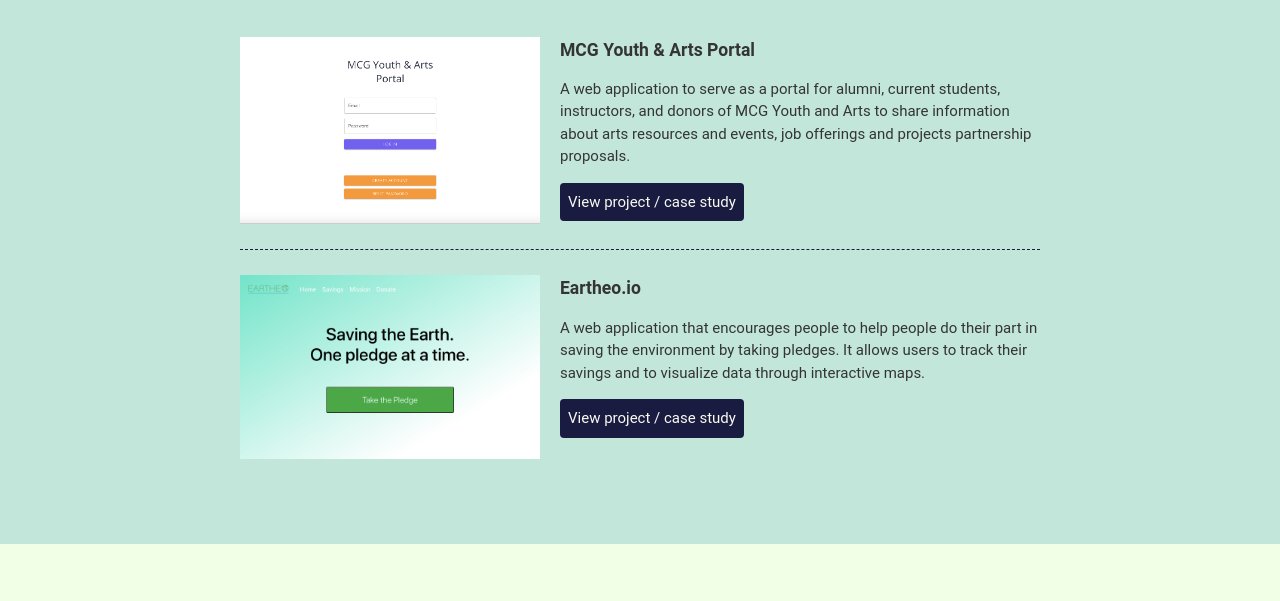
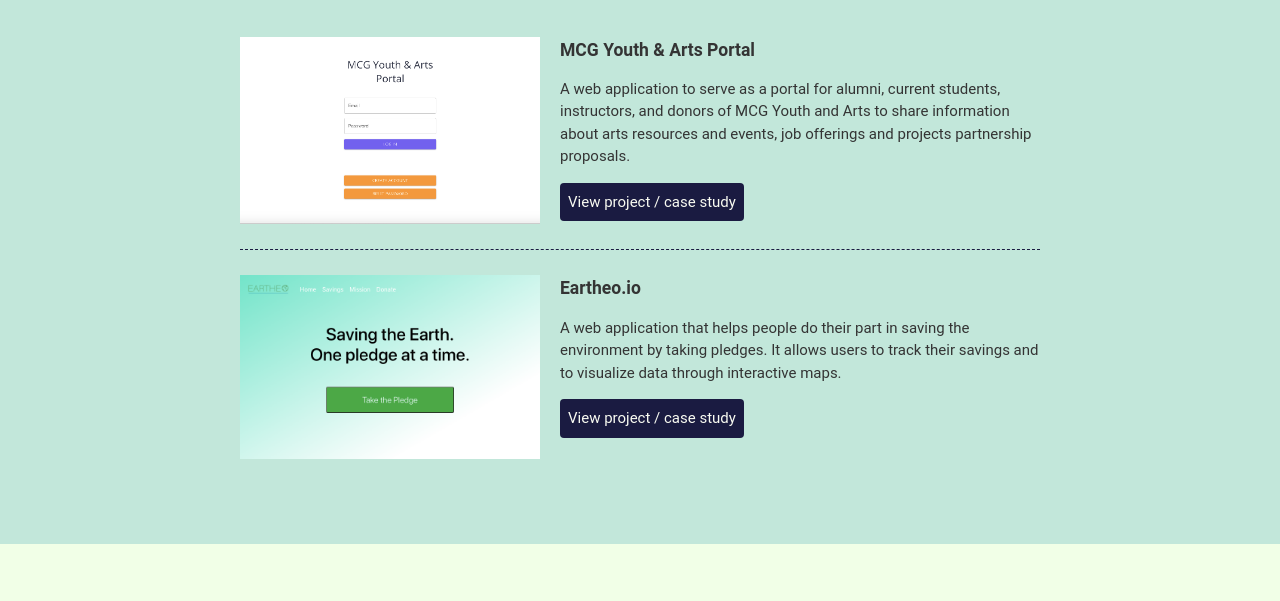
Before and after one commit to tdq45gj/portfolio, a plain HTML site: page index.html in a window 1280 px wide. Shown: the part 456-1057 px from the top of the page. Drawn offline with Linux system fonts and the light colour scheme; a web font is replaced by a local one.

Commit message:
Update index.html

```diff
--- a/index.html
+++ b/index.html
@@ -38,7 +38,7 @@
             <section class="project-item">
               <img src="images/eartheo.png" alt="Eartheo.io homepage">
               <h3>Eartheo.io</h3>
-              <p>A web application that encourages people to help people do their part in saving the environment by taking pledges. It allows users to track their savings and to visualize data through interactive maps.</p>
+              <p>A web application that helps people do their part in saving the environment by taking pledges. It allows users to track their savings and to visualize data through interactive maps.</p>
               <a class="btn" href="https://eartheo.io/" target="_blank">View project / case study</a>
             </section>
             <!-- End of Project block. -->
```
